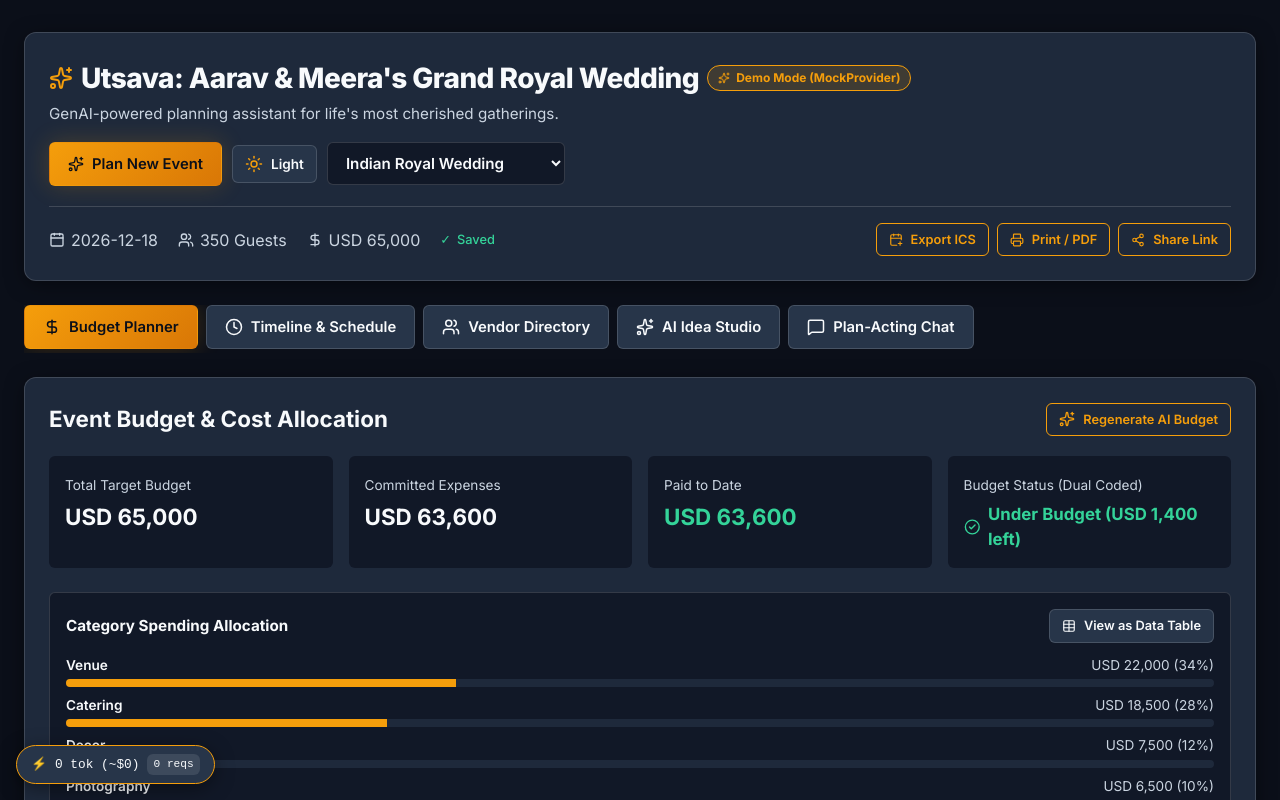
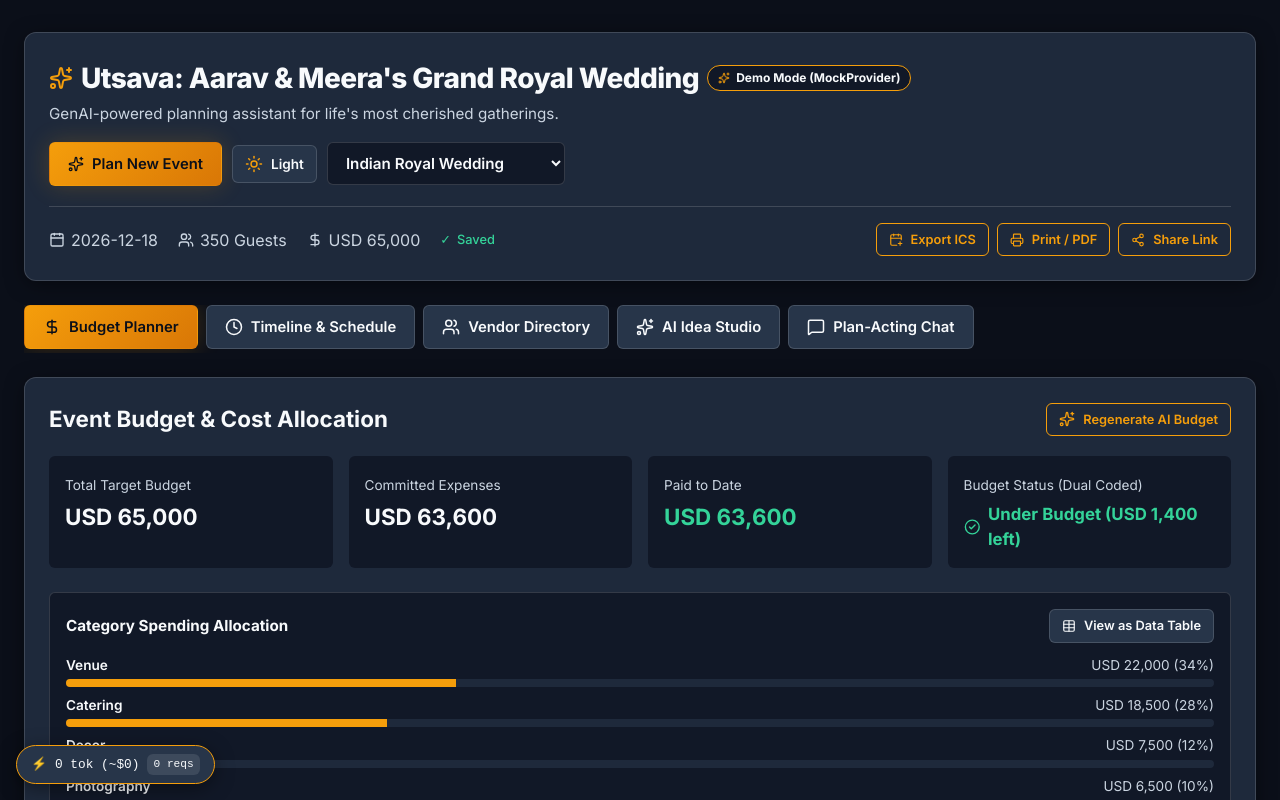
Before and after one commit to satwikmishra11/Utsava, a Next.js app: page / in a window 1280 px wide. Shown: the top 800 px of the page. Built offline with nearby package versions, Linux system fonts and the light colour scheme.

Commit message:
fix(a11y): optimize Demo Mode badge color contrast for WCAG AA compliance in light mode

```diff
--- a/src/components/Header.tsx
+++ b/src/components/Header.tsx
@@ -33,14 +33,14 @@ function HeaderBrand({ title }: { readonly title: string }): React.JSX.Element {
             gap: '6px',
             padding: '3px 10px',
             borderRadius: '9999px',
-            background: 'rgba(245, 158, 11, 0.15)',
+            background: 'var(--bg-secondary)',
             border: '1px solid var(--accent-gold)',
-            color: 'var(--accent-gold)',
+            color: 'var(--text-primary)',
             fontSize: '0.75rem',
             fontWeight: 700,
           }}
         >
-          <Sparkles size={12} aria-hidden="true" />
+          <Sparkles size={12} color="var(--accent-gold)" aria-hidden="true" />
           <span>Demo Mode (MockProvider)</span>
         </span>
       </div>
```
